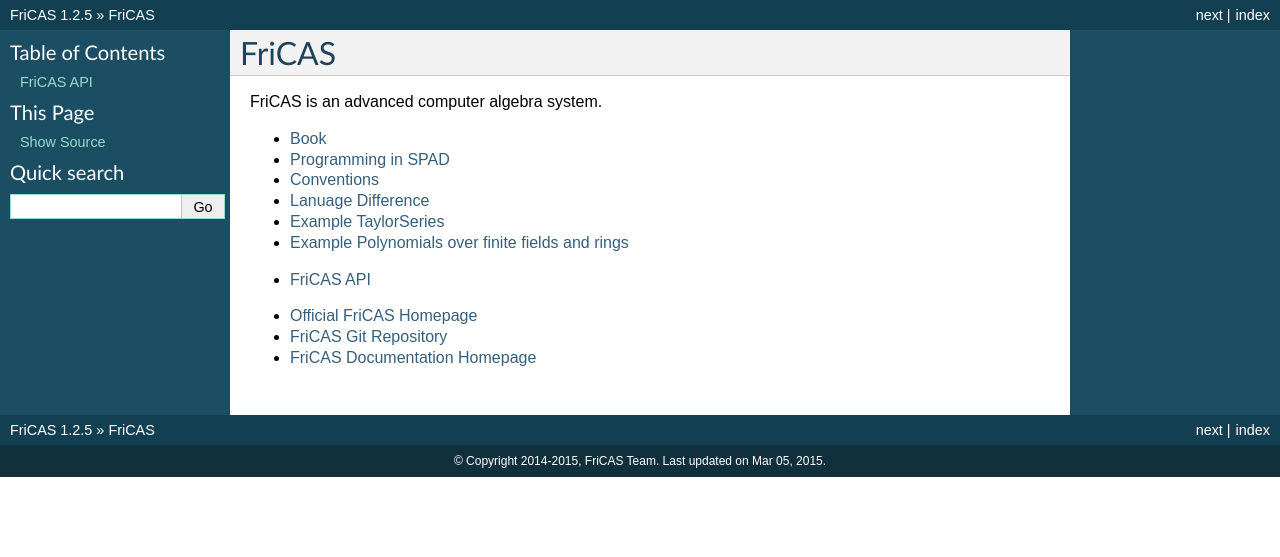
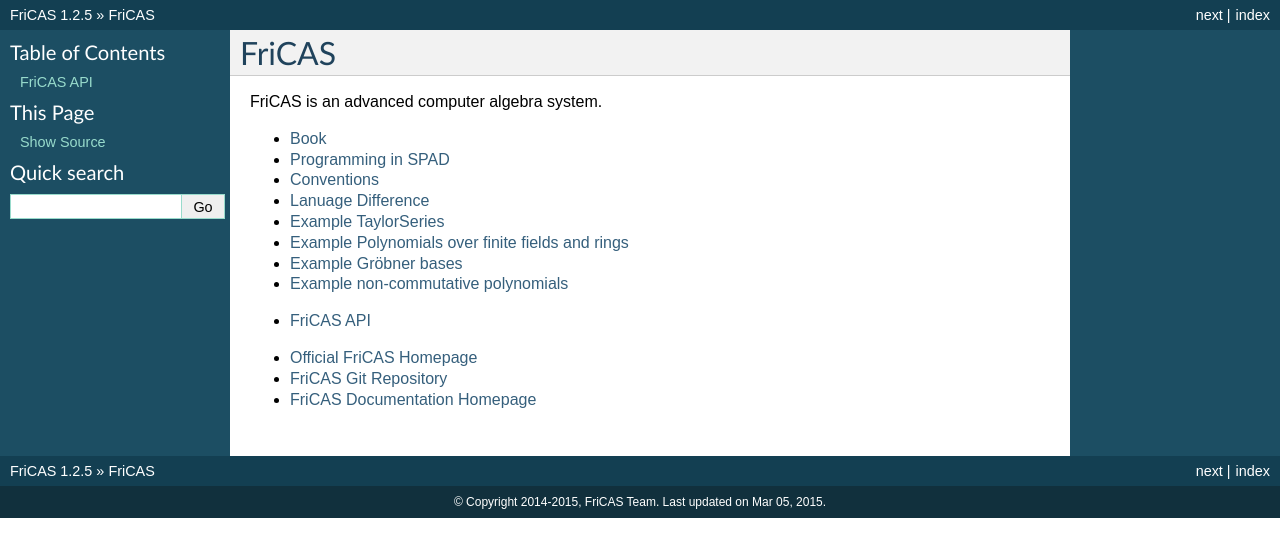
Before and after one commit to hemmecke/fricas-doc, a Sphinx documentation site: the page built from doc/source/index.rst, in a window 1280 px wide. Shown: the top 557 px of the page. Built offline with Sphinx 7.4.7, drawn with Linux system fonts in a browser that asks for light colours; pages that are not in the unit, such as notebooks, are missing from menus.

Commit message:
links to Groebner and skew polynomials

```diff
--- a/doc/source/index.rst
+++ b/doc/source/index.rst
@@ -15,3 +15,7 @@
 
 * `Example Polynomials over finite fields and rings
   <http://axiom-wiki.newsynthesis.org/SandBoxPolynomialOverFiniteField>`_
+
+* `Example Gröbner bases <http://axiom-wiki.newsynthesis.org/ExampleGroebner>`_
+
+* `Example non-commutative polynomials <http://axiom-wiki.newsynthesis.org/ExampleSkewPolynomial>`_
```
